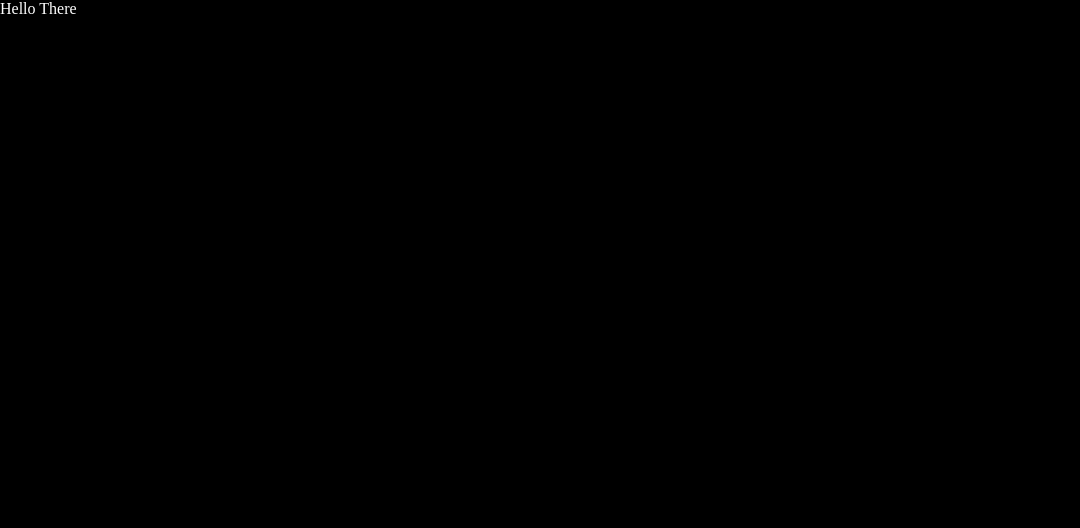
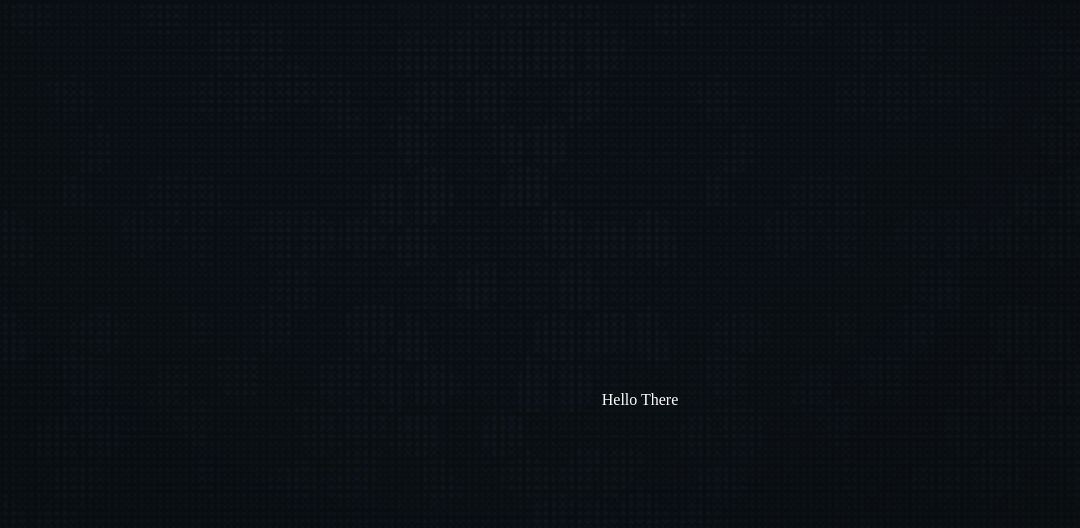
Before and after one commit to awesomeunleashed/ddb-dev-challenge, a React (Create React App) app: page / in a window 1280 px wide. Shown: the top 528 px of the page, without its empty margins (0-1080 px from the left). Built offline with nearby package versions, Linux system fonts and the light colour scheme.

Commit message:
added background image

```diff
--- a/src/Components/App.js
+++ b/src/Components/App.js
@@ -1,5 +1,7 @@
+import background from 'Images/talent-calc-bg.png'
+
 const App = () => (
-  <div className='app'>
+  <div className='app' style={{ backgroundImage: `url(${background})` }}>
     Hello There
   </div>
 )
--- a/src/index.scss
+++ b/src/index.scss
@@ -1,5 +1,15 @@
 body {
-  margin: 0;
-  background: black;
-  color: white;
+    margin: 0;
+    background: black;
+    color: white;
 }
+
+.app {
+    height: 100vh;
+    display: flex;
+    align-items: center;
+    justify-content: center;
+    background-size: cover;
+    background-position: center;
+    background-repeat: no-repeat;
+}
```
Also changed, not shown: src/Images/talent-calc-bg.png (added), src/Images/talent-icons-sprite.png (added).
